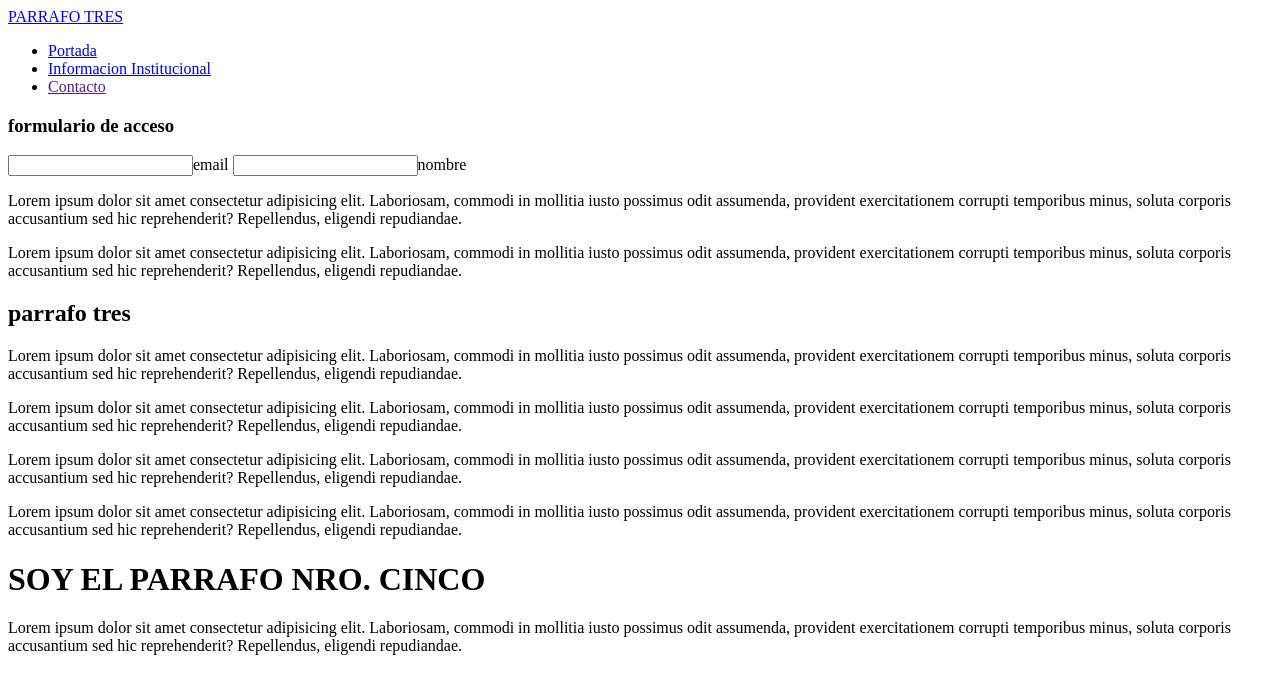
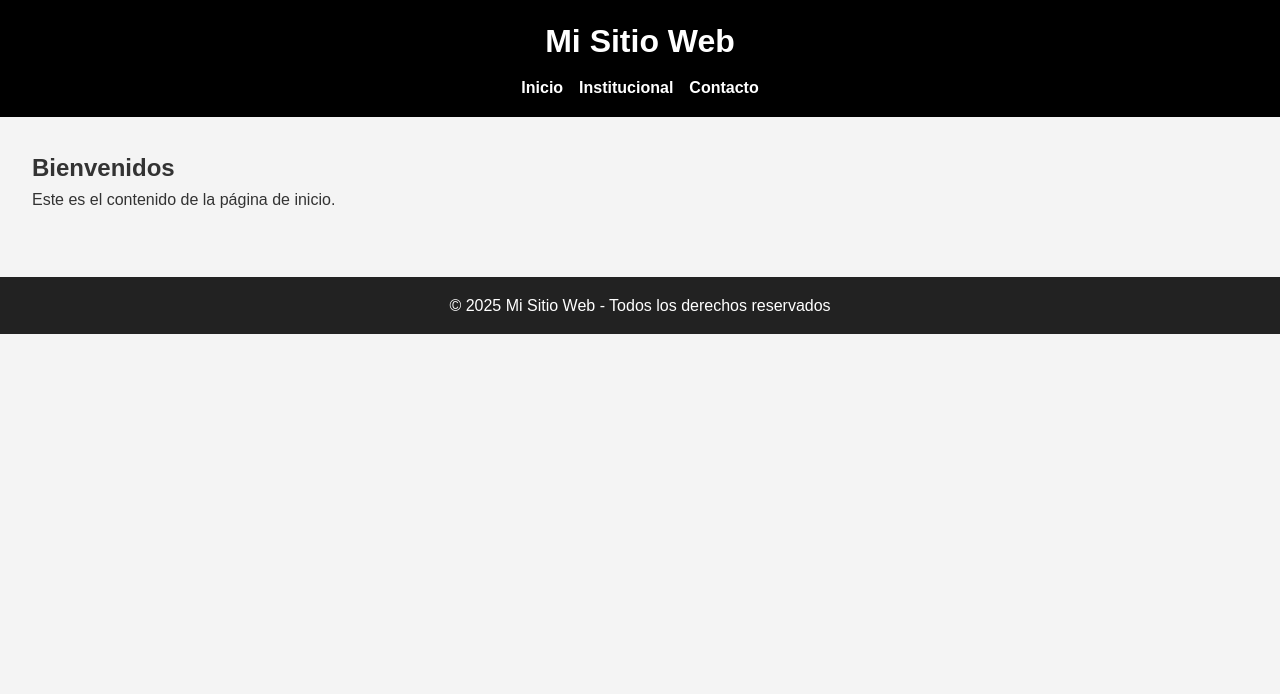
Before and after one commit to itwunergrupo13/tp1-desarrollo-web-2025, a plain HTML site: page index.html in a window 1280 px wide. Drawn offline with Linux system fonts and the light colour scheme.

Commit message:
estructura inicial

```diff
--- a/app.js
+++ /dev/null
@@ -1 +0,0 @@
-console.log("hola soy el js"
--- /dev/null
+++ b/css/style.css
@@ -0,0 +1,55 @@
+* {
+  margin: 0;
+  padding: 0;
+  box-sizing: border-box;
+}
+
+body {
+  font-family: Arial, sans-serif;
+  line-height: 1.6;
+  background-color: #f4f4f4;
+  color: #333;
+}
+
+/* Header */
+header {
+  background-color: #000000;
+  color: white;
+  padding: 1rem;
+  text-align: center;
+}
+
+header h1 {
+  margin-bottom: 0.5rem;
+}
+
+nav ul {
+  list-style: none;
+  display: flex;
+  justify-content: center;
+  gap: 1rem;
+}
+
+nav a {
+  color: white;
+  text-decoration: none;
+  font-weight: bold;
+}
+
+nav a:hover {
+  text-decoration: underline;
+}
+
+/* Main content */
+main {
+  padding: 2rem;
+}
+
+/* Footer */
+footer {
+  background-color: #222;
+  color: white;
+  text-align: center;
+  padding: 1rem;
+  margin-top: 2rem;
+}
--- a/index.html
+++ b/index.html
@@ -1,95 +1,32 @@
 <!DOCTYPE html>
-<html lang="en">
-
+<html lang="es">
 <head>
   <meta charset="UTF-8">
   <meta name="viewport" content="width=device-width, initial-scale=1.0">
-    <title>TRABAJO INTREGRADOR</title>
-    <!-- <style>
-body{
-background-color: red;
-} -->
-    </style>
-
-    <link rel="stylesheet" href="./style.css">
+  <title>Inicio - Mi Sitio Web</title>
+  <link rel="stylesheet" href="css/style.css">
 </head>
-
 <body>
-
-<a href="#parrafo3">PARRAFO TRES</a>
-
-<header class="header">
+  <header>
+    <h1>Mi Sitio Web</h1>
     <nav>
       <ul>
-<li><a href="./index2.html">Portada</a></li>
-<li><a href="#parrafo_cinco">Informacion Institucional</a></li>
-<li><a href="">Contacto</a></li>
-
+        <li><a href="index.html">Inicio</a></li>
+        <li><a href="institucional.html">Institucional</a></li>
+        <li><a href="contacto.html">Contacto</a></li>
       </ul>
     </nav>
-
   </header>
 
-<form action="">
-<h3>formulario de acceso</h3>
-<input type="email" name="" id="">email
-<input type="text" name="" id="">nombre
+  <main>
+    <section>
+      <h2>Bienvenidos</h2>
+      <p>Este es el contenido de la página de inicio.</p>
+    </section>
+  </main>
 
-
-</form>
-
-
-
-<p>
-Lorem ipsum dolor sit amet consectetur adipisicing elit. Laboriosam, commodi in mollitia iusto possimus odit assumenda, provident exercitationem corrupti temporibus minus, soluta corporis accusantium sed hic reprehenderit? Repellendus, eligendi repudiandae.
-</p>
-<p>
-    Lorem ipsum dolor sit amet consectetur adipisicing elit. Laboriosam, commodi in mollitia iusto possimus odit
-    assumenda, provident exercitationem corrupti temporibus minus, soluta corporis accusantium sed hic reprehenderit?
-    Repellendus, eligendi repudiandae.
-</p>
-
-<p id="parrafo3">
-<h2>parrafo tres</h2>
-    Lorem ipsum dolor sit amet consectetur adipisicing elit. Laboriosam, commodi in mollitia iusto possimus odit
-    assumenda, provident exercitationem corrupti temporibus minus, soluta corporis accusantium sed hic reprehenderit?
-    Repellendus, eligendi repudiandae.
-</p>
-<p>
-    Lorem ipsum dolor sit amet consectetur adipisicing elit. Laboriosam, commodi in mollitia iusto possimus odit
-    assumenda, provident exercitationem corrupti temporibus minus, soluta corporis accusantium sed hic reprehenderit?
-    Repellendus, eligendi repudiandae.
-</p>
-<p>
-    Lorem ipsum dolor sit amet consectetur adipisicing elit. Laboriosam, commodi in mollitia iusto possimus odit
-    assumenda, provident exercitationem corrupti temporibus minus, soluta corporis accusantium sed hic reprehenderit?
-    Repellendus, eligendi repudiandae.
-</p>
-
-<p>
-    Lorem ipsum dolor sit amet consectetur adipisicing elit. Laboriosam, commodi in mollitia iusto possimus odit
-    assumenda, provident exercitationem corrupti temporibus minus, soluta corporis accusantium sed hic reprehenderit?
-    Repellendus, eligendi repudiandae.
-</p>
-<p id="parrafo_cinco">
-<h1>SOY EL PARRAFO NRO. CINCO</h1>
-    Lorem ipsum dolor sit amet consectetur adipisicing elit. Laboriosam, commodi in mollitia iusto possimus odit
-    assumenda, provident exercitationem corrupti temporibus minus, soluta corporis accusantium sed hic reprehenderit?
-    Repellendus, eligendi repudiandae.
-</p>
-
-
-
-
-
-
-<script src="./app.js">
-</script>
-
-
-
-
-
+  <footer>
+    <p>&copy; 2025 Mi Sitio Web - Todos los derechos reservados</p>
+  </footer>
 </body>
-
 </html>
```
Also changed, not shown: contact.html (deleted, +0 -137 lines), contacto.html (added, +43 -0 lines), información instituciona.html (deleted, +0 -13 lines), institucional.html (added, +32 -0 lines), style.css (deleted). Lines whose indentation alone changed are shown as unchanged.
